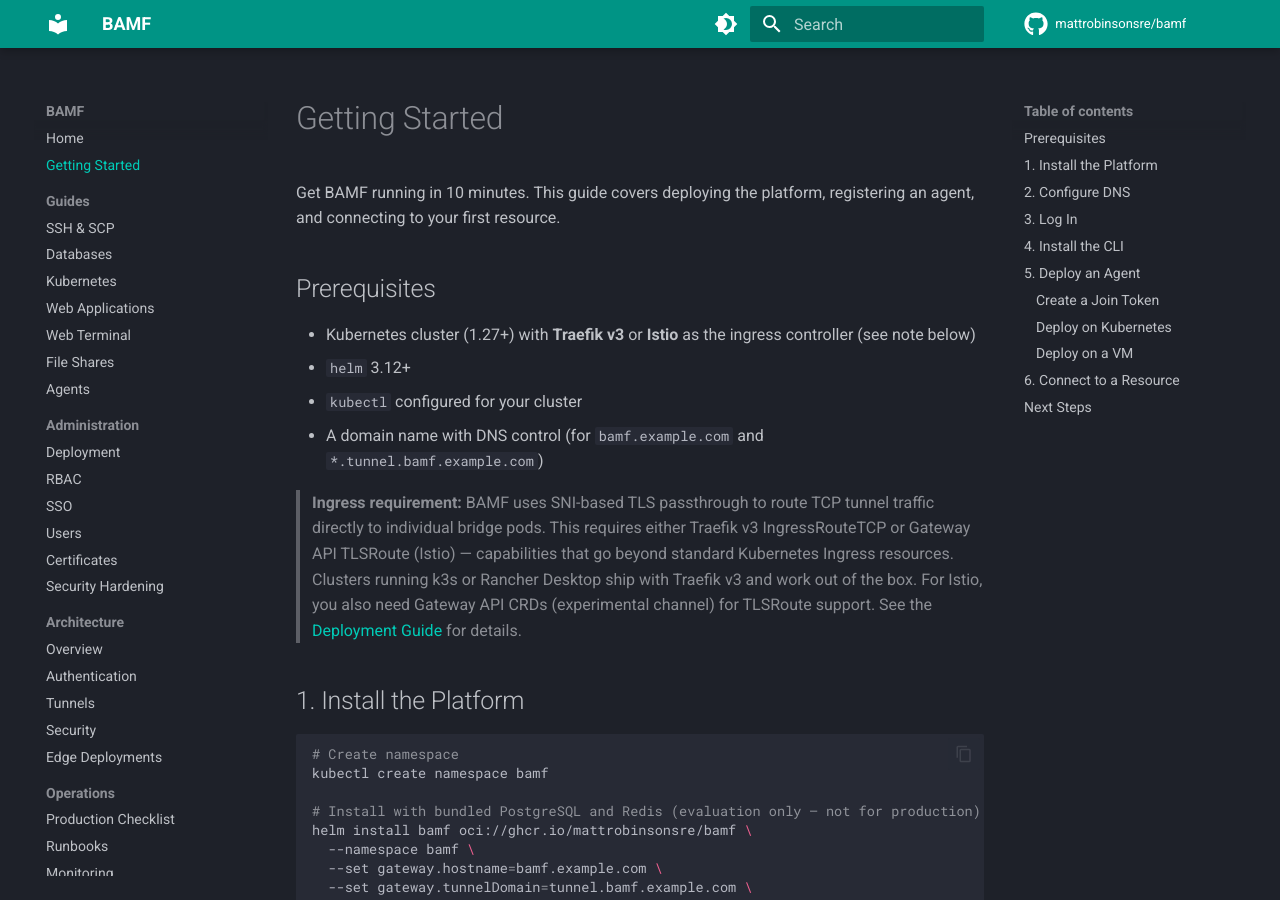
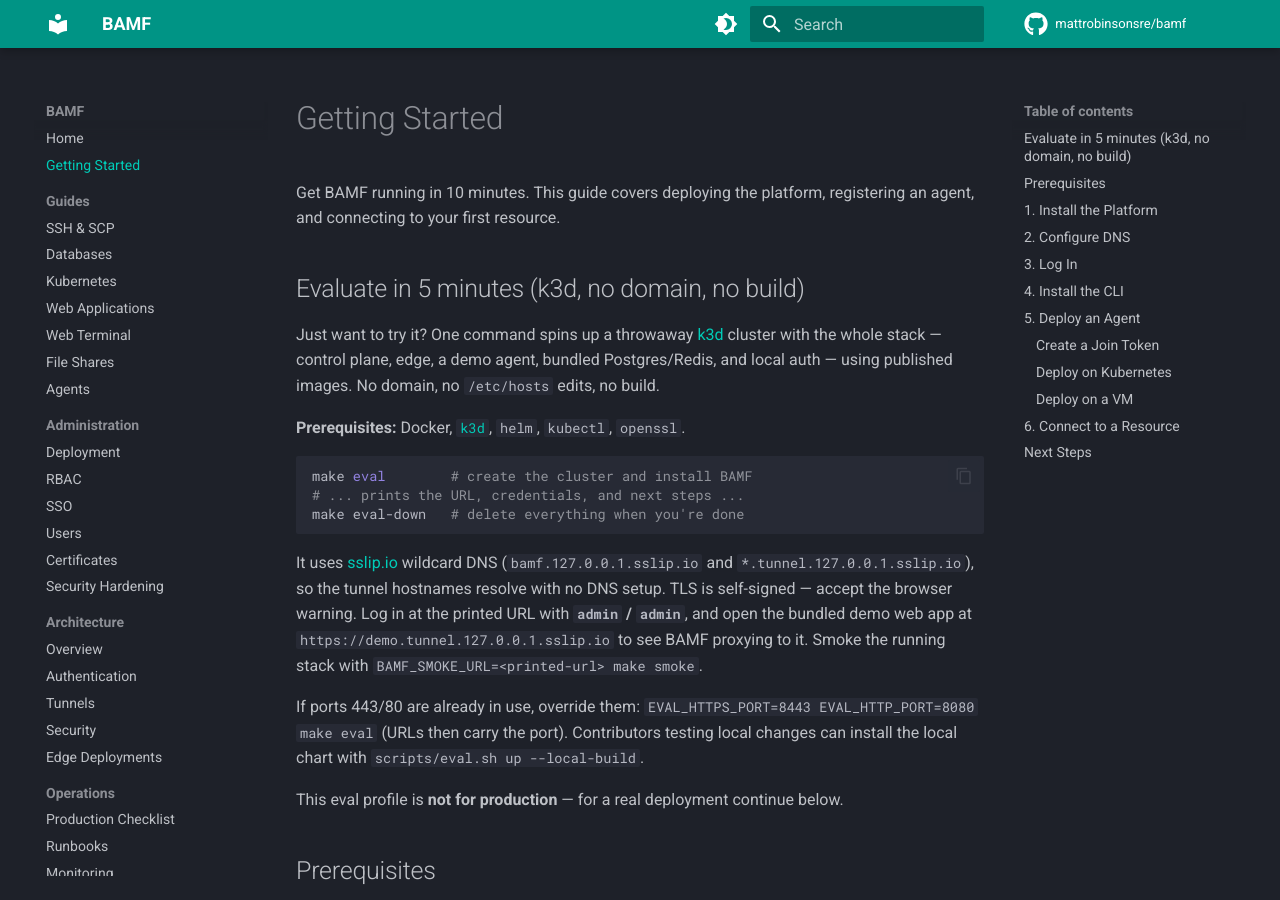
Before and after one commit to mattrobinsonsre/bamf, an MkDocs documentation site: the page built from docs/getting-started.md, in a window 1280 px wide and 900 px high. Built offline with MkDocs 1.6.1 and Material for MkDocs 9.7.7, drawn with Linux system fonts in a browser that asks for light colours; comment, search, counter and statistics services are not loaded.

Commit message:
feat(dx): one-command k3d evaluation quickstart (make eval) (#287)
A stranger can now try BAMF in ~5 minutes with no domain, no /etc/hosts edits,
and no build:

    make eval        # throwaway k3d cluster + full stack from published images
    make eval-down

- scripts/eval.sh up|down — creates/deletes a k3d cluster (k3s ships Traefik v3,
  which BAMF needs for SNI-passthrough tunnels), generates a self-signed TLS cert
  for the sslip.io hostnames, deploys a demo target, and installs the published
  OCI chart. Uses sslip.io wildcard DNS (bamf.127.0.0.1.sslip.io +
  *.tunnel.127.0.0.1.sslip.io) so the tunnel hostnames resolve with no DNS setup.
  Prints the URL, credentials, and next steps. Ports overridable (EVAL_HTTPS_PORT)
  when 443/80 are busy; --local-build installs the local chart for contributors.
- helm/bamf/values-eval.yaml — co-located core+edge+agent, bundled Postgres/Redis,
  local auth (admin/admin) via the bootstrap job, Helm-generated CA, small
  resources, and a browser-visible demo http resource.
- scripts/eval/demo-target.yaml — traefik/whoami, so you can see BAMF injecting
  identity headers through the proxy.
- docs/getting-started.md — "Evaluate in 5 minutes (k3d)" section.

The driver never changes the user's global kube context — every kubectl/helm
call is pinned with --context, and k3d is created with
--kubeconfig-switch-context=false.

Verified live: `make eval` (on alt ports) boots the whole stack on k3d and
`BAMF_SMOKE_URL=<url> make smoke` passes end-to-end (login → agent-registered
demo resource → connect → session cert). Requires the bundled-migrations fix
(#285) to install cleanly.

closes #135

````diff
--- a/docs/getting-started.md
+++ b/docs/getting-started.md
@@ -2,6 +2,36 @@
 
 Get BAMF running in 10 minutes. This guide covers deploying the platform,
 registering an agent, and connecting to your first resource.
+
+## Evaluate in 5 minutes (k3d, no domain, no build)
+
+Just want to try it? One command spins up a throwaway [k3d](https://k3d.io)
+cluster with the whole stack — control plane, edge, a demo agent, bundled
+Postgres/Redis, and local auth — using published images. No domain, no
+`/etc/hosts` edits, no build.
+
+**Prerequisites:** Docker, [`k3d`](https://k3d.io), `helm`, `kubectl`, `openssl`.
+
+```sh
+make eval        # create the cluster and install BAMF
+# ... prints the URL, credentials, and next steps ...
+make eval-down   # delete everything when you're done
+```
+
+It uses [sslip.io](https://sslip.io) wildcard DNS (`bamf.127.0.0.1.sslip.io`
+and `*.tunnel.127.0.0.1.sslip.io`), so the tunnel hostnames resolve with no DNS
+setup. TLS is self-signed — accept the browser warning. Log in at the printed
+URL with **`admin` / `admin`**, and open the bundled demo web app at
+`https://demo.tunnel.127.0.0.1.sslip.io` to see BAMF proxying to it. Smoke the
+running stack with `BAMF_SMOKE_URL=<printed-url> make smoke`.
+
+If ports 443/80 are already in use, override them:
+`EVAL_HTTPS_PORT=8443 EVAL_HTTP_PORT=8080 make eval` (URLs then carry the port).
+Contributors testing local changes can install the local chart with
+`scripts/eval.sh up --local-build`.
+
+This eval profile is **not for production** — for a real deployment continue
+below.
 
 ## Prerequisites
 
````
Also changed, not shown: 4 other files.
